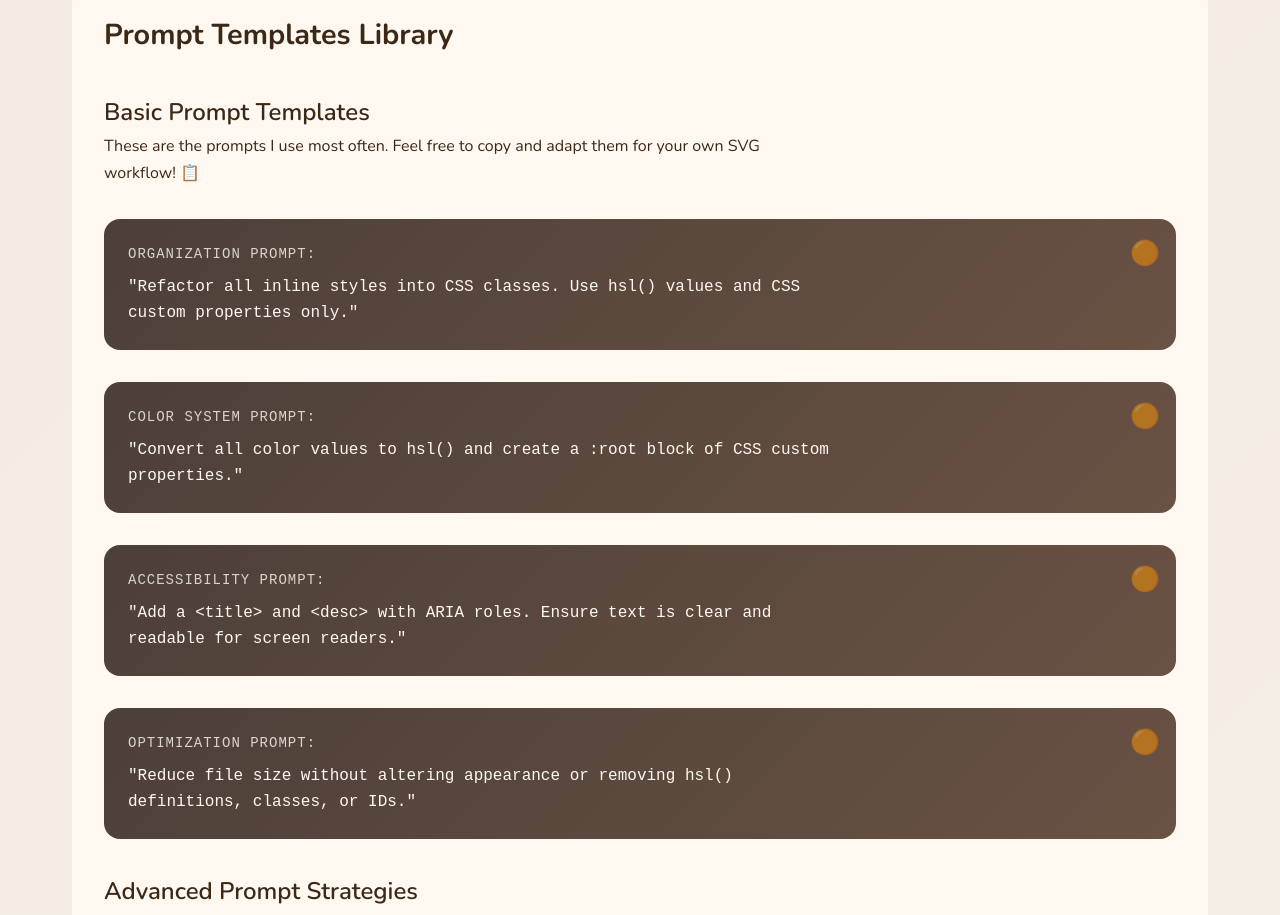
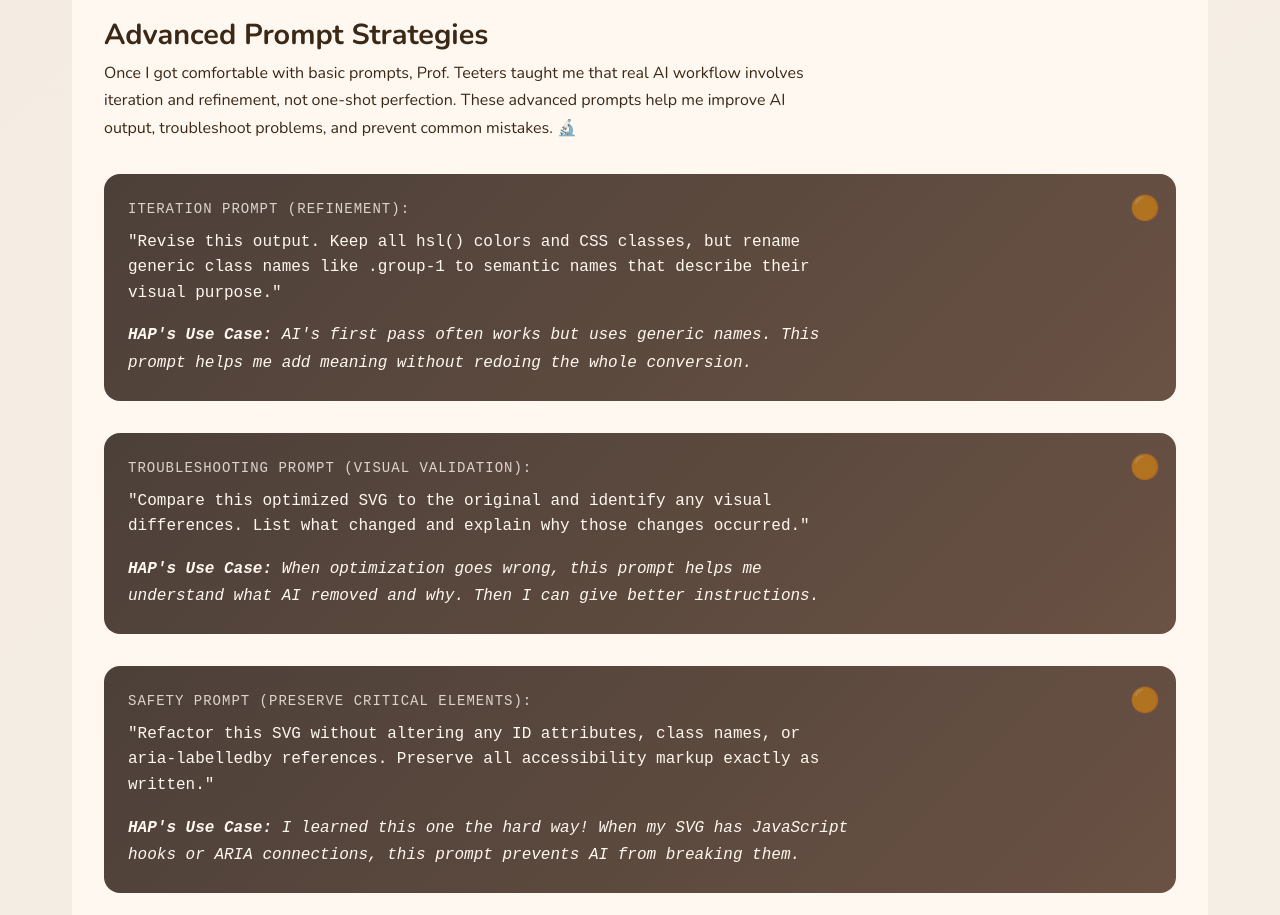
Before and after one commit to cynthiateeters/hybit-svg, a website: page stations/station6.html in a window 1280 px wide. Shown: the part 8040-8955 px from the top of the page. Drawn offline with nearby package versions, Linux system fonts and the light colour scheme.

Commit message:
Refactor Prompt Templates section in Station 6; removed basic prompts and emphasized advanced strategies for improved clarity and workflow guidance.

```diff
--- a/stations/station6.html
+++ b/stations/station6.html
@@ -423,55 +423,33 @@
         <!-- SECTION 9: Prompt Templates -->
         <section class="content-section">
             <div class="topic-section">
-                <h2>Prompt Templates Library</h2>
-
-                <h3 class="mt-2">Basic Prompt Templates</h3>
-                <p class="mb-2">These are the prompts I use most often. Feel free to copy and adapt them for your own
-                    SVG workflow! 📋</p>
-
-                <div class="prompt-box">
-                    <div class="prompt-label">Organization Prompt:</div>
-                    <p class="prompt-text">"Refactor all inline styles into CSS classes. Use hsl() values and CSS custom
-                        properties only."</p>
-                </div>
-
-                <div class="prompt-box mt-2">
-                    <div class="prompt-label">Color System Prompt:</div>
-                    <p class="prompt-text">"Convert all color values to hsl() and create a :root block of CSS custom
-                        properties."</p>
-                </div>
-
-                <div class="prompt-box mt-2">
-                    <div class="prompt-label">Accessibility Prompt:</div>
-                    <p class="prompt-text">"Add a &lt;title&gt; and &lt;desc&gt; with ARIA roles. Ensure text is clear
-                        and readable for screen readers."</p>
-                </div>
-
-                <div class="prompt-box mt-2">
-                    <div class="prompt-label">Optimization Prompt:</div>
-                    <p class="prompt-text">"Reduce file size without altering appearance or removing hsl() definitions,
-                        classes, or IDs."</p>
-                </div>
-
-                <h3 class="mt-2">Advanced Prompt Strategies</h3>
-                <p class="mb-2">Once I got comfortable with basic prompts, Prof. Teeters taught me that real AI workflow involves iteration and refinement, not one-shot perfection. These advanced prompts help me improve AI output, troubleshoot problems, and prevent common mistakes. 🔬</p>
+                <h2>Advanced Prompt Strategies</h2>
+                <p class="mb-2">Once I got comfortable with basic prompts, Prof. Teeters taught me that real AI workflow
+                    involves iteration and refinement, not one-shot perfection. These advanced prompts help me improve
+                    AI output, troubleshoot problems, and prevent common mistakes. 🔬</p>
 
                 <div class="prompt-box">
                     <div class="prompt-label">Iteration Prompt (Refinement):</div>
-                    <p class="prompt-text">"Revise this output. Keep all hsl() colors and CSS classes, but rename generic class names like .group-1 to semantic names that describe their visual purpose."</p>
-                    <p class="code-comment mt-1"><strong>HAP's Use Case:</strong> AI's first pass often works but uses generic names. This prompt helps me add meaning without redoing the whole conversion.</p>
+                    <p class="prompt-text">"Revise this output. Keep all hsl() colors and CSS classes, but rename
+                        generic class names like .group-1 to semantic names that describe their visual purpose."</p>
+                    <p class="code-comment mt-1"><strong>HAP's Use Case:</strong> AI's first pass often works but uses
+                        generic names. This prompt helps me add meaning without redoing the whole conversion.</p>
                 </div>
 
                 <div class="prompt-box mt-2">
                     <div class="prompt-label">Troubleshooting Prompt (Visual Validation):</div>
-                    <p class="prompt-text">"Compare this optimized SVG to the original and identify any visual differences. List what changed and explain why those changes occurred."</p>
-                    <p class="code-comment mt-1"><strong>HAP's Use Case:</strong> When optimization goes wrong, this prompt helps me understand what AI removed and why. Then I can give better instructions.</p>
+                    <p class="prompt-text">"Compare this optimized SVG to the original and identify any visual
+                        differences. List what changed and explain why those changes occurred."</p>
+                    <p class="code-comment mt-1"><strong>HAP's Use Case:</strong> When optimization goes wrong, this
+                        prompt helps me understand what AI removed and why. Then I can give better instructions.</p>
                 </div>
 
                 <div class="prompt-box mt-2">
                     <div class="prompt-label">Safety Prompt (Preserve Critical Elements):</div>
-                    <p class="prompt-text">"Refactor this SVG without altering any ID attributes, class names, or aria-labelledby references. Preserve all accessibility markup exactly as written."</p>
-                    <p class="code-comment mt-1"><strong>HAP's Use Case:</strong> I learned this one the hard way! When my SVG has JavaScript hooks or ARIA connections, this prompt prevents AI from breaking them.</p>
+                    <p class="prompt-text">"Refactor this SVG without altering any ID attributes, class names, or
+                        aria-labelledby references. Preserve all accessibility markup exactly as written."</p>
+                    <p class="code-comment mt-1"><strong>HAP's Use Case:</strong> I learned this one the hard way! When
+                        my SVG has JavaScript hooks or ARIA connections, this prompt prevents AI from breaking them.</p>
                 </div>
 
                 <div class="hap-note-callout mt-2">
@@ -480,7 +458,11 @@
                         decoding="async" loading="lazy">
                     <div class="hap-note-content">
                         <h3>HAP's Workflow Tip:</h3>
-                        <p>I rarely use just one prompt anymore. My typical workflow: (1) Basic prompt to get structure right, (2) Iteration prompt to improve naming, (3) Troubleshooting prompt if something looks wrong, (4) Safety prompt before final optimization. Prof. Teeters calls this "conversational refinement" — treating AI like a colleague I'm collaborating with, not a magic wand I wave once.</p>
+                        <p>I rarely use just one prompt anymore. My typical workflow: (1) Basic prompt to get structure
+                            right, (2) Iteration prompt to improve naming, (3) Troubleshooting prompt if something looks
+                            wrong, (4) Safety prompt before final optimization. Prof. Teeters calls this "conversational
+                            refinement" — treating AI like a colleague I'm collaborating with, not a magic wand I wave
+                            once.</p>
                     </div>
                 </div>
             </div>
```
